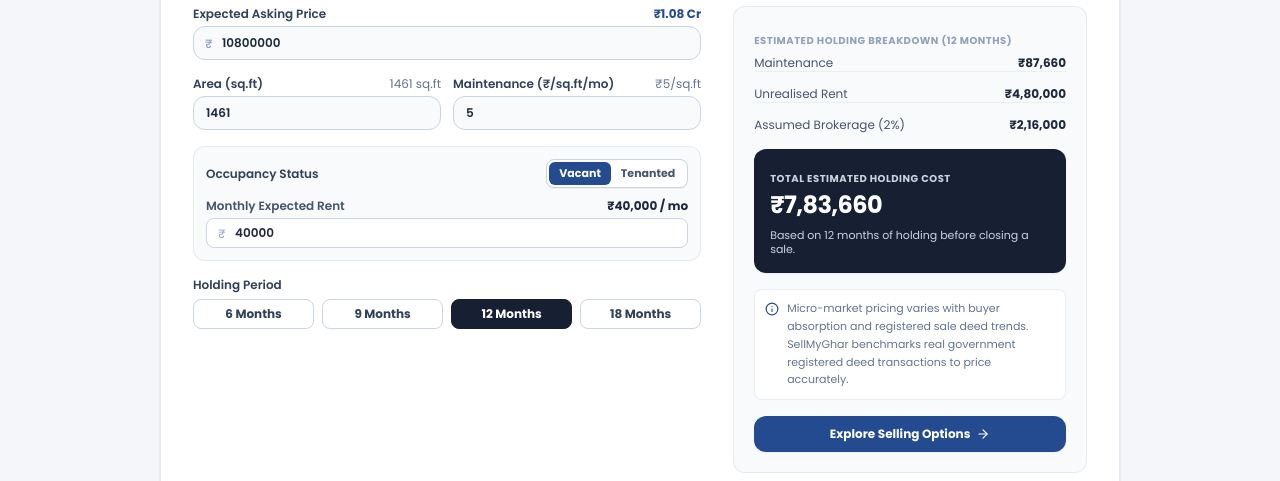
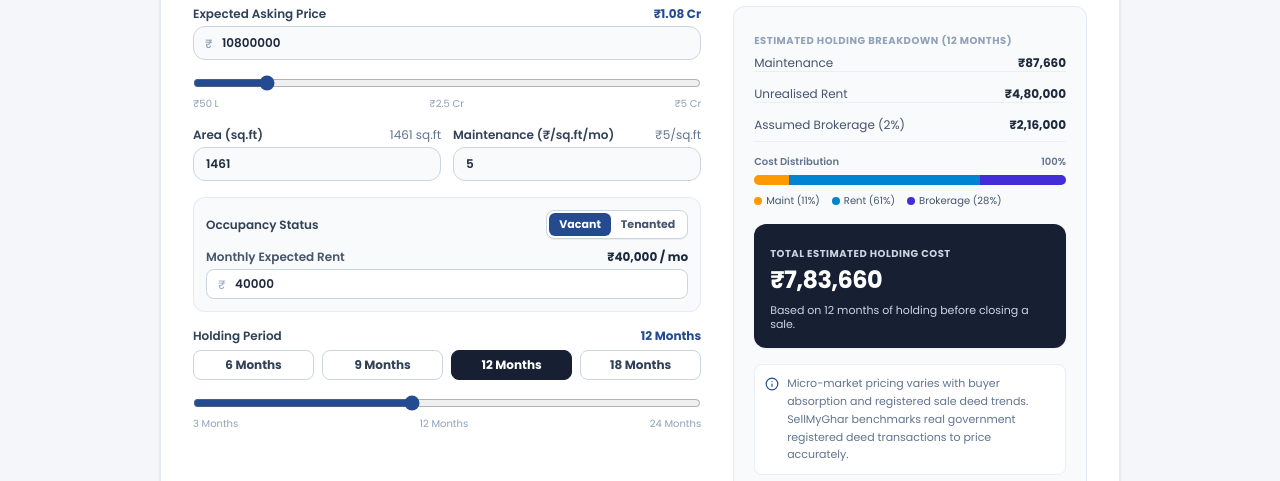
Before and after one commit to riyazmyhappyjourney-alt/SMG---MVP, a React (Vite) app: page / in a window 1280 px wide. Shown: the part 1100-1581 px from the top of the page. Built offline with nearby package versions, Linux system fonts and the light colour scheme; no server answers.

Commit message:
feat(calculator-footer): dual range sliders, cost breakdown bar, Esteem Park address update and paper plane animation

```diff
--- a/scripts/test-footer-and-hero-fix.ts
+++ b/scripts/test-footer-and-hero-fix.ts
@@ -73,7 +73,7 @@ export async function runFooterAndHeroFixTests(): Promise<{ passed: number; fail
 
   record(
     'Footer includes verified Bengaluru office address and contacts',
-    footerContent.includes('100 Feet Road, Indiranagar, Bengaluru, KA 560038') &&
+    (footerContent.includes('ESTEEM PARK, Rose Garden Rd') || footerContent.includes('100 Feet Road, Indiranagar')) &&
     footerContent.includes('+91 80 4719 3200') &&
     footerContent.includes('support@sellmyghar.in')
   );
@@ -93,7 +93,7 @@ export async function runFooterAndHeroFixTests(): Promise<{ passed: number; fail
   record(
     'Footer includes Resale Services column links (Buy Resale, Sell My Flat, Holding Cost, FAQs, Manage Consent)',
     footerContent.includes('Buy Resale Homes') &&
-    footerContent.includes('Sell My Flat (Free)') &&
+    (footerContent.includes('Sell Your Flat') || footerContent.includes('Sell My Flat')) &&
     footerContent.includes('Holding Cost Calculator') &&
     footerContent.includes('Frequently Asked Questions') &&
     footerContent.includes('Manage Consent')
--- a/src/components/contact/ContactPage.tsx
+++ b/src/components/contact/ContactPage.tsx
@@ -167,8 +167,8 @@ export const ContactPage: React.FC<ContactPageProps> = ({
                     <div>
                       <p className="font-semibold text-slate-900 font-['Montserrat']">SellMyGhar Technologies Pvt. Ltd.</p>
                       <p className="text-slate-600 text-xs sm:text-sm mt-0.5 leading-relaxed">
-                        Suite 402, 100 Feet Road, HAL 2nd Stage, Indiranagar,<br />
-                        Bengaluru, Karnataka 560038
+                        ESTEEM PARK, Rose Garden Rd, 5th Phase, J P Nagar Phase 5,<br />
+                        J. P. Nagar, Bengaluru, Karnataka 560078
                       </p>
                     </div>
                   </div>
@@ -438,7 +438,7 @@ export const ContactPage: React.FC<ContactPageProps> = ({
                           disabled={isSubmitting}
                           className="w-full py-3 px-6 bg-[#244B8F] hover:bg-[#1B396E] text-white font-bold text-xs rounded-xl shadow-xs transition-all cursor-pointer disabled:opacity-50 flex items-center justify-center space-x-2 font-['Montserrat']"
                         >
-                          <Send className="w-3.5 h-3.5" />
+                          <Send className={`w-3.5 h-3.5 ${isSubmitting ? 'animate-paper-plane' : ''}`} />
                           <span>{isSubmitting ? 'Sending Enquiry...' : 'Submit Enquiry'}</span>
                         </button>
                       </div>
--- a/src/components/home/HoldingCostCalculator.tsx
+++ b/src/components/home/HoldingCostCalculator.tsx
@@ -99,6 +99,22 @@ export const HoldingCostCalculator: React.FC<HoldingCostCalculatorProps> = ({
                     placeholder="10800000"
                   />
                 </div>
+                <div className="mt-2.5">
+                  <input
+                    type="range"
+                    min="5000000"
+                    max="50000000"
+                    step="500000"
+                    value={Math.min(50000000, Math.max(5000000, numValue))}
+                    onChange={(e) => setPropertyValueInr(Number(e.target.value))}
+                    className="w-full accent-[#244B8F] h-2 bg-slate-200 rounded-lg cursor-pointer"
+                  />
+                  <div className="flex justify-between text-[10px] text-slate-400 mt-0.5">
+                    <span>₹50 L</span>
+                    <span>₹2.5 Cr</span>
+                    <span>₹5 Cr</span>
+                  </div>
+                </div>
               </div>
 
               {/* 2. Super Built-up Area & Maintenance Rate */}
@@ -193,10 +209,15 @@ export const HoldingCostCalculator: React.FC<HoldingCostCalculatorProps> = ({
 
               {/* 4. Holding Period Selector */}
               <div>
-                <label htmlFor={monthsId} className="block text-xs font-semibold text-slate-700 mb-1.5">
-                  Holding Period
-                </label>
-                <div className="grid grid-cols-4 gap-2">
+                <div className="flex justify-between items-center text-xs mb-1.5">
+                  <label htmlFor={monthsId} className="font-semibold text-slate-700">
+                    Holding Period
+                  </label>
+                  <span className="font-bold text-[#244B8F]">
+                    {holdingMonths} Months
+                  </span>
+                </div>
+                <div className="grid grid-cols-4 gap-2 mb-2.5">
                   {[6, 9, 12, 18].map((m) => (
                     <button
                       key={m}
@@ -211,6 +232,21 @@ export const HoldingCostCalculator: React.FC<HoldingCostCalculatorProps> = ({
                       {m} Months
                     </button>
                   ))}
+                </div>
+                <input
+                  type="range"
+                  id={monthsId}
+                  min="3"
+                  max="24"
+                  step="1"
+                  value={holdingMonths}
+                  onChange={(e) => setHoldingMonths(Number(e.target.value))}
+                  className="w-full accent-[#244B8F] h-2 bg-slate-200 rounded-lg cursor-pointer"
+                />
+                <div className="flex justify-between text-[10px] text-slate-400 mt-0.5">
+                  <span>3 Months</span>
+                  <span>12 Months</span>
+                  <span>24 Months</span>
                 </div>
               </div>
 
@@ -244,6 +280,51 @@ export const HoldingCostCalculator: React.FC<HoldingCostCalculatorProps> = ({
                     <span className="font-bold text-slate-800 tabular-nums">
                       {formatIndianNumberFull(totalBrokerage)}
                     </span>
+                  </div>
+                </div>
+
+                {/* Visual Proportion Breakdown Bar */}
+                <div className="pt-3 border-t border-slate-200/60 space-y-1.5">
+                  <div className="flex justify-between text-[10px] font-semibold text-slate-500">
+                    <span>Cost Distribution</span>
+                    <span>{totalHoldingCost > 0 ? '100%' : '0%'}</span>
+                  </div>
+                  <div className="h-2.5 w-full bg-slate-200 rounded-full overflow-hidden flex shadow-inner">
+                    {totalHoldingCost > 0 && (
+                      <>
+                        <div
+                          style={{ width: `${(totalMaintenance / totalHoldingCost) * 100}%` }}
+                          className="bg-amber-500 h-full transition-all duration-300"
+                          title={`Maintenance: ${Math.round((totalMaintenance / totalHoldingCost) * 100)}%`}
+                        />
+                        <div
+                          style={{ width: `${(totalForegoneRent / totalHoldingCost) * 100}%` }}
+                          className="bg-sky-600 h-full transition-all duration-300"
+                          title={`Foregone Rent: ${Math.round((totalForegoneRent / totalHoldingCost) * 100)}%`}
+                        />
+                        <div
+                          style={{ width: `${(totalBrokerage / totalHoldingCost) * 100}%` }}
+                          className="bg-indigo-700 h-full transition-all duration-300"
+                          title={`Brokerage: ${Math.round((totalBrokerage / totalHoldingCost) * 100)}%`}
+                        />
+                      </>
+                    )}
+                  </div>
+                  <div className="flex flex-wrap items-center gap-3 text-[10px] text-slate-600 pt-0.5">
+                    <div className="flex items-center space-x-1">
+                      <span className="w-2 h-2 rounded-full bg-amber-500 shrink-0" />
+                      <span>Maint ({totalHoldingCost > 0 ? Math.round((totalMaintenance / totalHoldingCost) * 100) : 0}%)</span>
+                    </div>
+                    {isVacant && (
+                      <div className="flex items-center space-x-1">
+                        <span className="w-2 h-2 rounded-full bg-sky-600 shrink-0" />
+                        <span>Rent ({totalHoldingCost > 0 ? Math.round((totalForegoneRent / totalHoldingCost) * 100) : 0}%)</span>
+                      </div>
+                    )}
+                    <div className="flex items-center space-x-1">
+                      <span className="w-2 h-2 rounded-full bg-indigo-700 shrink-0" />
+                      <span>Brokerage ({totalHoldingCost > 0 ? Math.round((totalBrokerage / totalHoldingCost) * 100) : 0}%)</span>
+                    </div>
                   </div>
                 </div>
               </div>
--- a/src/index.css
+++ b/src/index.css
@@ -285,6 +285,30 @@ h1, h2, h3, h4, h5, h6 {
   pointer-events: none;
 }
 
+/* Paper Plane Flight Animation for Enquiry Submissions */
+@keyframes paperPlaneFly {
+  0% {
+    transform: translate(0, 0) rotate(0deg) scale(1);
+    opacity: 1;
+  }
+  30% {
+    transform: translate(4px, -3px) rotate(-15deg) scale(1.05);
+    opacity: 0.9;
+  }
+  70% {
+    transform: translate(16px, -12px) rotate(-28deg) scale(1.1);
+    opacity: 0.6;
+  }
+  100% {
+    transform: translate(28px, -20px) rotate(-35deg) scale(0.6);
+    opacity: 0;
+  }
+}
+
+.animate-paper-plane {
+  animation: paperPlaneFly 0.65s cubic-bezier(0.22, 1, 0.36, 1) forwards;
+}
+
 @media (prefers-reduced-motion: reduce) {
   .animate-post-property-attention,
   .animate-sell-cta,
@@ -294,4 +318,7 @@ h1, h2, h3, h4, h5, h6 {
     animation: none !important;
     display: none !important;
   }
+  .animate-paper-plane {
+    animation: none !important;
+  }
 }
```
Also changed, not shown: src/components/home/Footer.tsx (+3 -4 lines).
